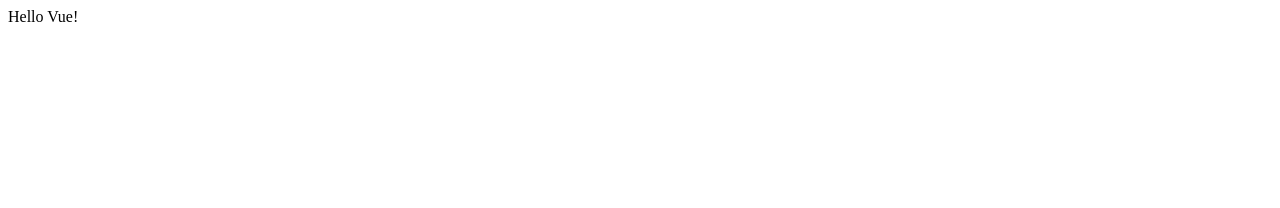
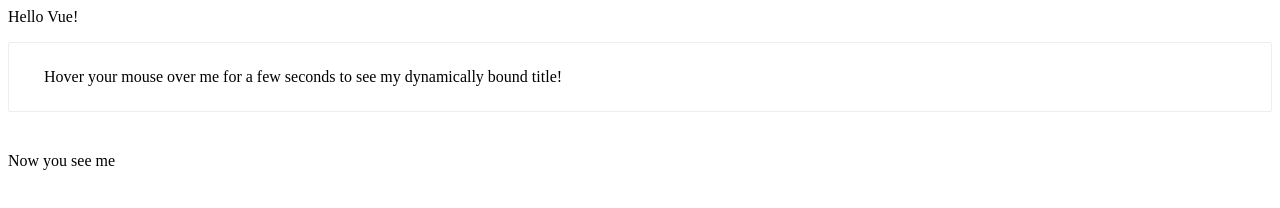
Before and after one commit to jespernpedersen/vuejs-demo, a plain HTML site: page index.html in a window 1280 px wide. Drawn offline with nearby package versions, Linux system fonts and the light colour scheme.

Commit message:
Make a hover over text to dynamically get date

```diff
--- a/index.html
+++ b/index.html
@@ -19,6 +19,15 @@
     <div id="app">
         {{ message }}
     </div>
+    <div id="app-2" class="demo">
+        <span v-bind:title="message">
+                Hover your mouse over me for a few seconds
+                to see my dynamically bound title!
+        </span>
+    </div>
+    <div id="app-3">
+        <span v-if="seen">Now you see me</span>
+    </div>
 
     <script src="https://cdn.jsdelivr.net/npm/vue/dist/vue.js"></script>
     <script>
@@ -28,7 +37,35 @@
                 message: 'Hello Vue!'
             }
         });
+        var app2 = new Vue({
+            el: '#app-2',
+            data: {
+                message: 'You loaded this page on ' + new Date().toLocaleString()
+            }
+        });
+        var app3 = new Vue({
+            el: '#app-3',
+            data: {
+                seen: true
+            }
+        });
     </script>
+    <style>
+        #demo,
+        .demo,
+        .content .demo {
+            border: 1px solid #eee;
+            border-radius: 2px;
+            padding: 25px 35px;
+            margin-top: 1em;
+            margin-bottom: 40px;
+            -webkit-user-select: none;
+            -moz-user-select: none;
+            -ms-user-select: none;
+            user-select: none;
+            overflow-x: auto;
+        }
+    </style>
 </body>
 
 </html>
```
